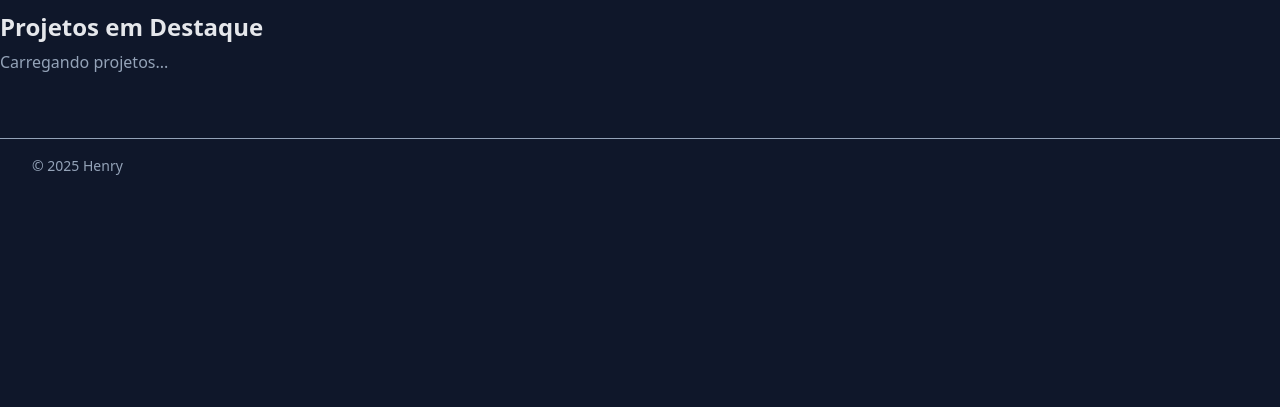
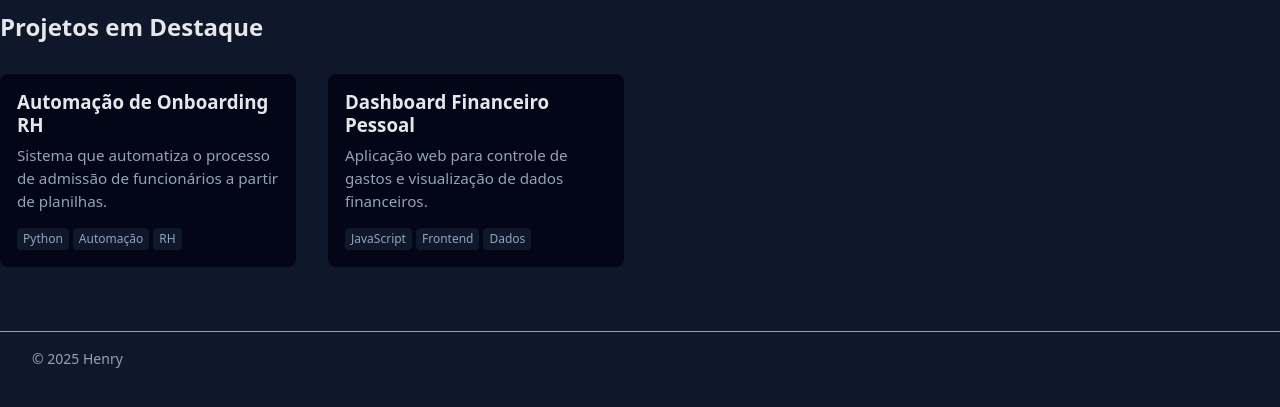
Before and after one commit to HWDelCol/portfolio, a plain HTML site: page index.html in a window 1280 px wide. Shown: the part 161-568 px from the top of the page. Drawn offline with Linux system fonts and the light colour scheme.

Commit message:
feat: add project cards component and dynamic rendering from JSON

```diff
--- a/css/components/cards.css
+++ b/css/components/cards.css
@@ -0,0 +1,42 @@
+.projects-grid {
+  display: grid;
+  grid-template-columns: repeat(auto-fill, minmax(260px, 1fr));
+  gap: var(--space-lg);
+  margin-top: var(--space-lg);
+}
+
+.project-card {
+  background-color: var(--color-surface);
+  padding: var(--space-md);
+  border-radius: var(--radius-md);
+  border: 1px solid transparent;
+  transition: border-color 0.2s ease, transform 0.2s ease;
+}
+
+.project-card:hover {
+  border-color: var(--color-accent);
+  transform: translateY(-2px);
+}
+
+.project-card h3 {
+  margin-bottom: var(--space-sm);
+}
+
+.project-card p {
+  font-size: 0.95rem;
+}
+
+.project-tags {
+  margin-top: var(--space-sm);
+  display: flex;
+  flex-wrap: wrap;
+  gap: var(--space-xs);
+}
+
+.project-tag {
+  font-size: 0.75rem;
+  padding: 2px 6px;
+  border-radius: var(--radius-sm);
+  background-color: var(--color-bg);
+  color: var(--color-muted);
+}
--- a/data/projects.json
+++ b/data/projects.json
@@ -0,0 +1,23 @@
+[
+  {
+    "id": 1,
+    "title": "Automação de Onboarding RH",
+    "description": "Sistema que automatiza o processo de admissão de funcionários a partir de planilhas.",
+    "tags": ["Python", "Automação", "RH"],
+    "featured": true
+  },
+  {
+    "id": 2,
+    "title": "Dashboard Financeiro Pessoal",
+    "description": "Aplicação web para controle de gastos e visualização de dados financeiros.",
+    "tags": ["JavaScript", "Frontend", "Dados"],
+    "featured": true
+  },
+  {
+    "id": 3,
+    "title": "Bot de Monitoramento de Preços",
+    "description": "Script que monitora preços em e-commerces e envia alertas.",
+    "tags": ["Python", "Scraping"],
+    "featured": false
+  }
+]
--- a/index.html
+++ b/index.html
@@ -11,6 +11,7 @@
     <link rel="stylesheet" href="css/base/typography.css">
     <link rel="stylesheet" href="css/layout/header.css" />
     <link rel="stylesheet" href="css/layout/footer.css" />
+    <link rel="stylesheet" href="css/components/cards.css" />
 
 </head>
 
--- a/js/core/utils.js
+++ b/js/core/utils.js
@@ -0,0 +1,7 @@
+export async function fetchJSON(path) {
+  const response = await fetch(path);
+  if (!response.ok) {
+    throw new Error(`Erro ao carregar ${path}`);
+  }
+  return response.json();
+}
--- a/js/modules/projects.js
+++ b/js/modules/projects.js
@@ -0,0 +1,43 @@
+// projects.js
+
+import { fetchJSON } from "../core/utils.js";
+
+function createProjectCard(project) {
+  const card = document.createElement("article");
+  card.className = "project-card";
+
+  const title = document.createElement("h3");
+  title.textContent = project.title;
+
+  const description = document.createElement("p");
+  description.textContent = project.description;
+
+  const tagsContainer = document.createElement("div");
+  tagsContainer.className = "project-tags";
+
+  project.tags.forEach(tag => {
+    const span = document.createElement("span");
+    span.className = "project-tag";
+    span.textContent = tag;
+    tagsContainer.appendChild(span);
+  });
+
+  card.append(title, description, tagsContainer);
+  return card;
+}
+
+export async function renderProjects(containerId, { featuredOnly = false } = {}) {
+  const container = document.getElementById(containerId);
+  if (!container) return;
+
+  container.innerHTML = "";
+  container.classList.add("projects-grid");
+
+  const projects = await fetchJSON("data/projects.json");
+
+  projects
+    .filter(p => !featuredOnly || p.featured)
+    .forEach(project => {
+      container.appendChild(createProjectCard(project));
+    });
+}
--- a/js/pages/home.js
+++ b/js/pages/home.js
@@ -0,0 +1,3 @@
+import { renderProjects } from "../modules/projects.js";
+
+renderProjects("projects-container", { featuredOnly: true });
--- a/js/pages/projects.js
+++ b/js/pages/projects.js
@@ -0,0 +1,3 @@
+import { renderProjects } from "../modules/projects.js";
+
+renderProjects("projects-container");
```
Also changed, not shown: projects.html (+1 -0 lines).
